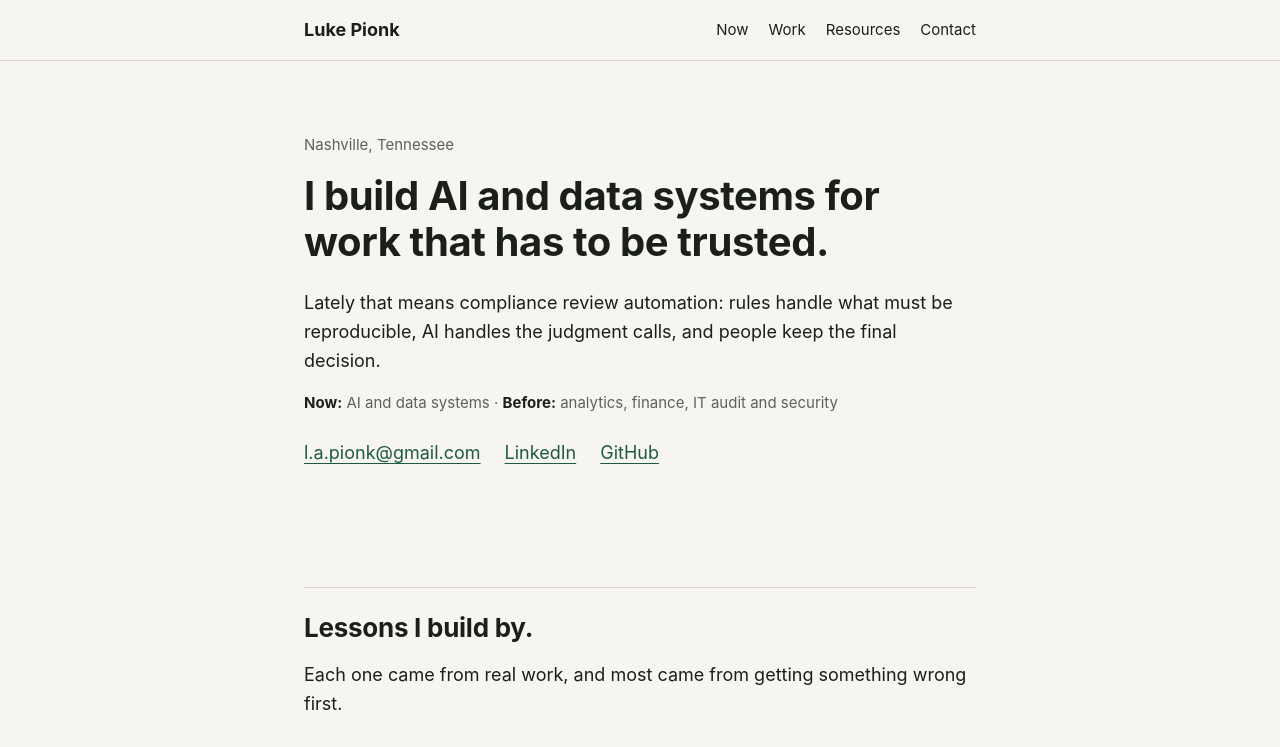
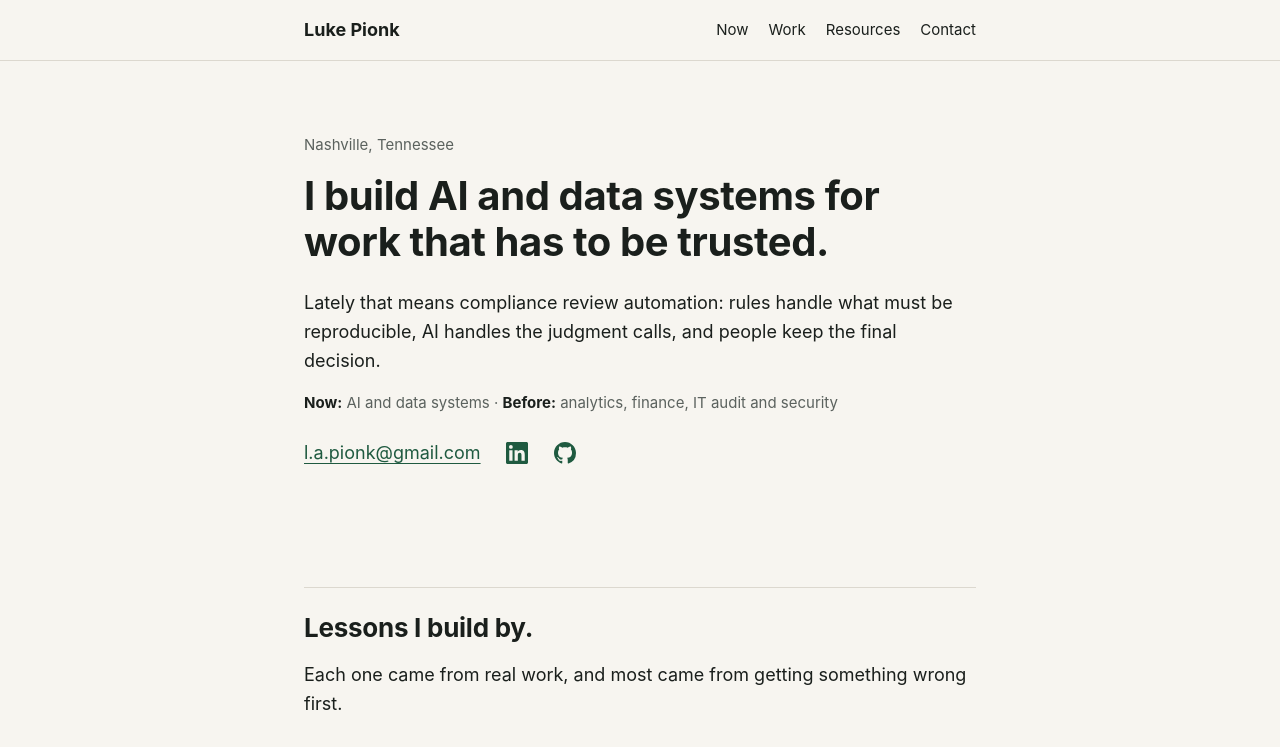
Before and after one commit to lukepionk/lukepionk.com, a website: page site/index.html in a window 1280 px wide. Shown: the top 747 px of the page. Drawn offline with Linux system fonts and the light colour scheme.

Commit message:
Use LinkedIn and GitHub icons for social links

```diff
--- a/site/index.html
+++ b/site/index.html
@@ -39,8 +39,8 @@
         <p class="meta"><strong>Now:</strong> AI and data systems <span aria-hidden="true">·</span> <strong>Before:</strong> analytics, finance, IT audit and security</p>
         <p class="hero-links">
           <a href="mailto:l.a.pionk@gmail.com">l.a.pionk@gmail.com</a>
-          <a href="https://www.linkedin.com/in/lukeapionk/">LinkedIn</a>
-          <a href="https://github.com/lukepionk">GitHub</a>
+          <a class="icon-link" href="https://www.linkedin.com/in/lukeapionk/" aria-label="LinkedIn"><svg viewBox="0 0 24 24" aria-hidden="true" focusable="false"><path d="M20.45 20.45h-3.55v-5.57c0-1.33-.03-3.04-1.85-3.04-1.85 0-2.14 1.45-2.14 2.94v5.67H9.36V9h3.41v1.56h.05c.48-.9 1.64-1.85 3.37-1.85 3.6 0 4.27 2.37 4.27 5.46v6.28ZM5.34 7.43a2.06 2.06 0 1 1 0-4.13 2.06 2.06 0 0 1 0 4.13ZM7.12 20.45H3.56V9h3.56v11.45ZM22.23 0H1.77C.79 0 0 .77 0 1.73v20.54C0 23.23.79 24 1.77 24h20.45c.98 0 1.78-.77 1.78-1.73V1.73C24 .77 23.2 0 22.22 0Z"/></svg></a>
+          <a class="icon-link" href="https://github.com/lukepionk" aria-label="GitHub"><svg viewBox="0 0 16 16" aria-hidden="true" focusable="false"><path d="M8 0C3.58 0 0 3.58 0 8c0 3.54 2.29 6.53 5.47 7.59.4.07.55-.17.55-.38 0-.19-.01-.82-.01-1.49-2.01.37-2.53-.49-2.69-.94-.09-.23-.48-.94-.82-1.13-.28-.15-.68-.52-.01-.53.63-.01 1.08.58 1.23.82.72 1.21 1.87.87 2.33.66.07-.52.28-.87.51-1.07-1.78-.2-3.64-.89-3.64-3.95 0-.87.31-1.59.82-2.15-.08-.2-.36-1.02.08-2.12 0 0 .67-.21 2.2.82.64-.18 1.32-.27 2-.27.68 0 1.36.09 2 .27 1.53-1.04 2.2-.82 2.2-.82.44 1.1.16 1.92.08 2.12.51.56.82 1.27.82 2.15 0 3.07-1.87 3.75-3.65 3.95.29.25.54.73.54 1.48 0 1.07-.01 1.93-.01 2.2 0 .21.15.46.55.38A8.01 8.01 0 0 0 16 8c0-4.42-3.58-8-8-8Z"/></svg></a>
         </p>
       </section>
 
@@ -113,8 +113,8 @@
         <address>
           <a class="contact-email" href="mailto:l.a.pionk@gmail.com">l.a.pionk@gmail.com</a>
           <span class="contact-links">
-            <a href="https://www.linkedin.com/in/lukeapionk/">LinkedIn</a>
-            <a href="https://github.com/lukepionk">GitHub</a>
+            <a class="icon-link" href="https://www.linkedin.com/in/lukeapionk/" aria-label="LinkedIn"><svg viewBox="0 0 24 24" aria-hidden="true" focusable="false"><path d="M20.45 20.45h-3.55v-5.57c0-1.33-.03-3.04-1.85-3.04-1.85 0-2.14 1.45-2.14 2.94v5.67H9.36V9h3.41v1.56h.05c.48-.9 1.64-1.85 3.37-1.85 3.6 0 4.27 2.37 4.27 5.46v6.28ZM5.34 7.43a2.06 2.06 0 1 1 0-4.13 2.06 2.06 0 0 1 0 4.13ZM7.12 20.45H3.56V9h3.56v11.45ZM22.23 0H1.77C.79 0 0 .77 0 1.73v20.54C0 23.23.79 24 1.77 24h20.45c.98 0 1.78-.77 1.78-1.73V1.73C24 .77 23.2 0 22.22 0Z"/></svg></a>
+            <a class="icon-link" href="https://github.com/lukepionk" aria-label="GitHub"><svg viewBox="0 0 16 16" aria-hidden="true" focusable="false"><path d="M8 0C3.58 0 0 3.58 0 8c0 3.54 2.29 6.53 5.47 7.59.4.07.55-.17.55-.38 0-.19-.01-.82-.01-1.49-2.01.37-2.53-.49-2.69-.94-.09-.23-.48-.94-.82-1.13-.28-.15-.68-.52-.01-.53.63-.01 1.08.58 1.23.82.72 1.21 1.87.87 2.33.66.07-.52.28-.87.51-1.07-1.78-.2-3.64-.89-3.64-3.95 0-.87.31-1.59.82-2.15-.08-.2-.36-1.02.08-2.12 0 0 .67-.21 2.2.82.64-.18 1.32-.27 2-.27.68 0 1.36.09 2 .27 1.53-1.04 2.2-.82 2.2-.82.44 1.1.16 1.92.08 2.12.51.56.82 1.27.82 2.15 0 3.07-1.87 3.75-3.65 3.95.29.25.54.73.54 1.48 0 1.07-.01 1.93-.01 2.2 0 .21.15.46.55.38A8.01 8.01 0 0 0 16 8c0-4.42-3.58-8-8-8Z"/></svg></a>
           </span>
         </address>
       </section>
--- a/site/styles.css
+++ b/site/styles.css
@@ -162,6 +162,23 @@
   min-height: 44px;
 }
 
+.icon-link {
+  justify-content: center;
+  min-width: 44px;
+  margin: 0 -10px;
+}
+
+.icon-link svg {
+  width: 22px;
+  height: 22px;
+  fill: currentColor;
+}
+
+.icon-link:hover { color: var(--ink); }
+
+.hero-links,
+.contact-links { align-items: center; }
+
 .lesson { margin-top: 32px; }
 .lesson p { margin: 6px 0 0; }
 
```
